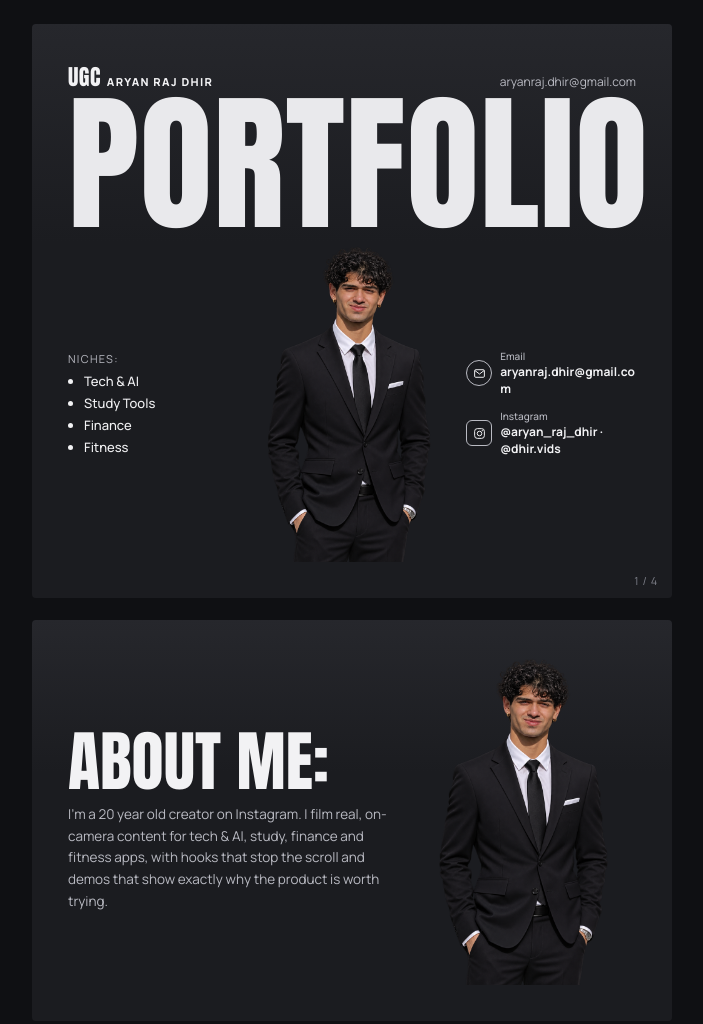
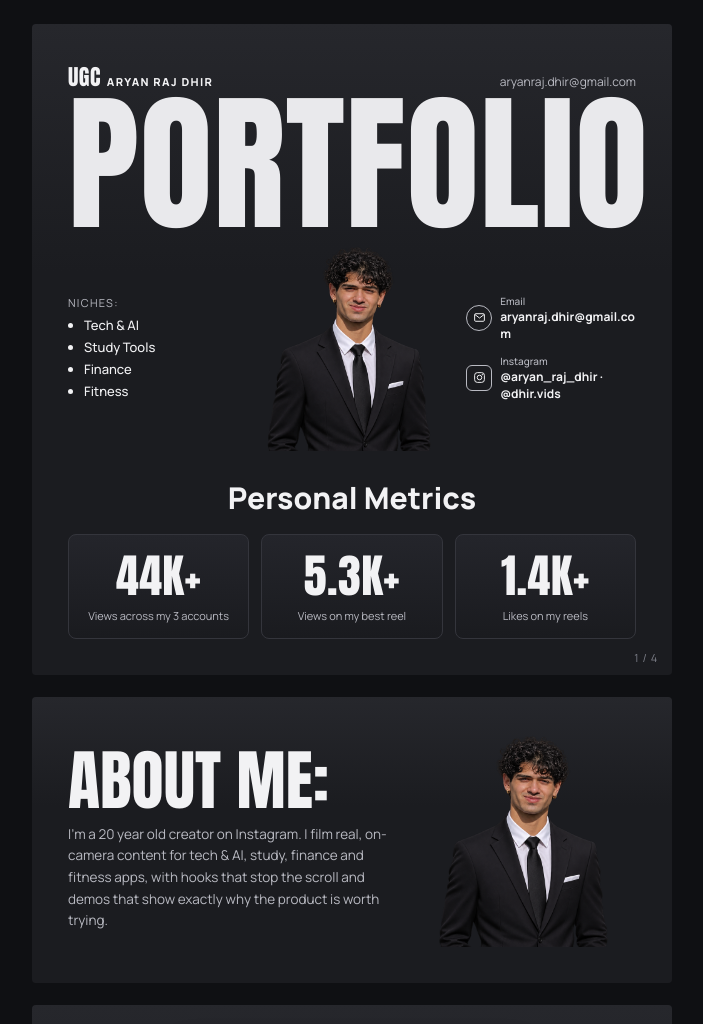
Before and after one commit to aryan6758/ugc-portfolio, a plain HTML site: page index.html in a window 1280 px wide. Shown: the top 1024 px of the page, without its empty margins (288-991 px from the left). Drawn offline with Linux system fonts and the light colour scheme.

Commit message:
Elbow crop, metrics

```diff
--- a/index.html
+++ b/index.html
@@ -138,11 +138,17 @@ h2 { font-weight: 800; font-size: clamp(22px, 5.4vw, 30px); text-align: center;
         <p class="label">Niches:</p>
         <ul><li>Tech &amp; AI</li><li>Study Tools</li><li>Finance</li><li>Fitness</li></ul>
       </div>
-      <div class="photo"><img src="assets/aryan_v4.png" alt="Aryan Raj Dhir"></div>
+      <div class="photo"><img src="assets/aryan_v5.png" alt="Aryan Raj Dhir"></div>
       <div class="contact">
         <div class="row"><div class="ic"><svg><use href="#i-mail"/></svg></div><div><b>Email</b><span>aryanraj.dhir@gmail.com</span></div></div>
         <div class="row"><div class="ic sq"><svg><use href="#i-ig"/></svg></div><div><b>Instagram</b><span>@aryan_raj_dhir · @dhir.vids</span></div></div>
       </div>
+    </div>
+    <h2>Personal Metrics</h2>
+    <div class="metrics">
+      <div class="stat"><div class="num">44K+</div><div class="cap">Views across my 3 accounts</div></div>
+      <div class="stat"><div class="num">5.3K+</div><div class="cap">Views on my best reel</div></div>
+      <div class="stat"><div class="num">1.4K+</div><div class="cap">Likes on my reels</div></div>
     </div>
     <div class="pnum">1 / 4</div>
   </section>
@@ -153,7 +159,7 @@ h2 { font-weight: 800; font-size: clamp(22px, 5.4vw, 30px); text-align: center;
         <h1>ABOUT ME:</h1>
         <p>I'm a 20 year old creator on Instagram. I film real, on-camera content for tech &amp; AI, study, finance and fitness apps, with hooks that stop the scroll and demos that show exactly why the product is worth trying.</p>
       </div>
-      <div class="about-photo"><img src="assets/aryan_v4.png" alt=""></div>
+      <div class="about-photo"><img src="assets/aryan_v5.png" alt=""></div>
     </div>
   </section>
 
```
Also changed, not shown: assets/aryan_v4.png (deleted), assets/aryan_v5.png (added).
